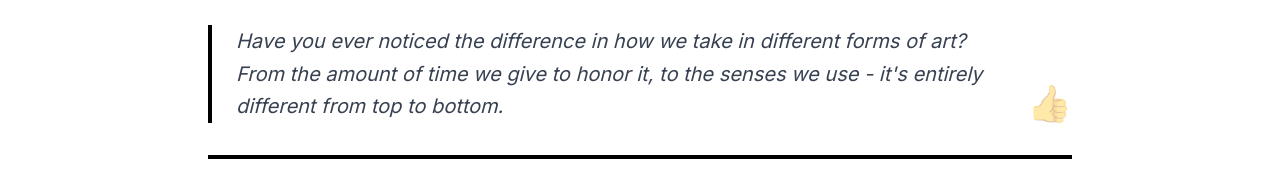
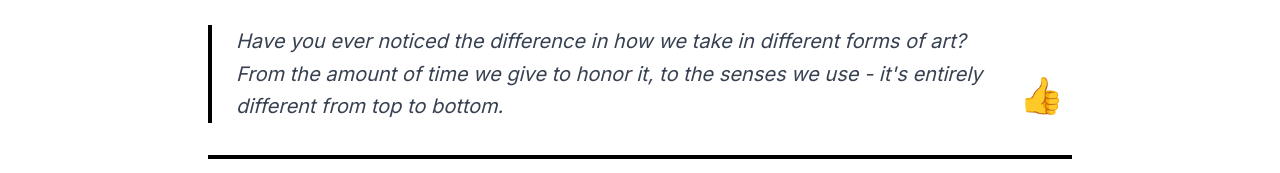
Before and after one commit to BizTrackxrp/TheCreativeMom, a Next.js app: page /blog/art-ingestion-differences in a window 1280 px wide. Shown: the part 488-661 px from the top of the page. Built offline with nearby package versions, Linux system fonts and the light colour scheme.

Commit message:
Update LikeButton.tsx

```diff
--- a/app/blog/[slug]/LikeButton.tsx
+++ b/app/blog/[slug]/LikeButton.tsx
@@ -46,8 +46,10 @@ export default function LikeButton({ slug }: LikeButtonProps) {
     <div className="flex flex-col items-center gap-1">
       <button
         onClick={handleLike}
-        className={`text-4xl transition-all hover:scale-110 ${
-          hasLiked ? 'opacity-100' : 'opacity-40 hover:opacity-70'
+        className={`text-4xl transition-all hover:scale-110 p-2 rounded ${
+          hasLiked
+            ? 'bg-green-200 shadow-lg'
+            : 'hover:bg-gray-100'
         }`}
         title={hasLiked ? 'Click to unlike' : 'Like this post'}
       >
```
